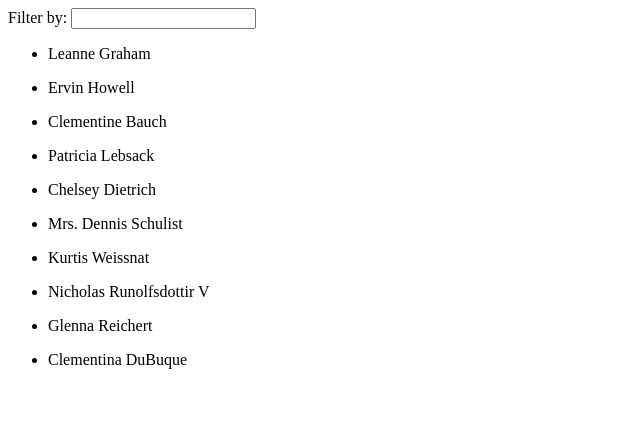
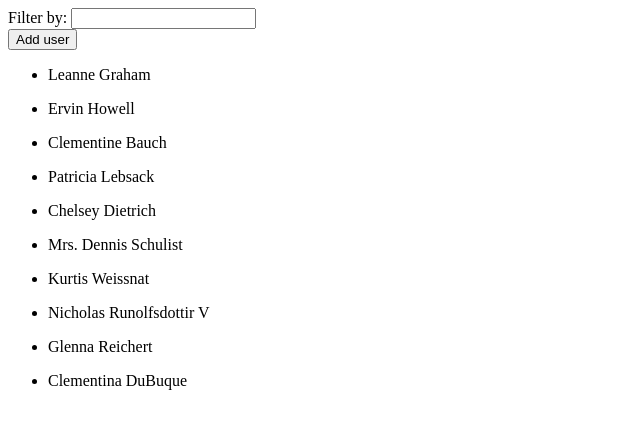
Before and after one commit to lorenzojkrl/ng-filter-pipe, an Angular app: page / in a window 1280 px wide. Shown: the top 424 px of the page, without its empty margins (0-640 px from the left). Built offline with nearby package versions, Linux system fonts and the light colour scheme.

Commit message:
add users feature

```diff
--- a/src/app/app.component.html
+++ b/src/app/app.component.html
@@ -2,6 +2,7 @@
   <label for="filter">Filter by: </label>
   <input type="text" id="filter" [(ngModel)]="filterBy" />
 </div>
+<button (click)="onAddUser()">Add user</button>
 
 <div *ngFor="let user of usersList | filter: filterBy">
   <ul>
--- a/src/app/app.component.ts
+++ b/src/app/app.component.ts
@@ -240,4 +240,30 @@ export class AppComponent {
       },
     },
   ];
+
+  onAddUser() {
+    this.usersList.push({
+      id: Math.floor(Math.random() * 10000),
+      name: 'Leanne Graham',
+      username: 'Bret',
+      email: 'Sincere@april.biz',
+      address: {
+        street: 'Kulas Light',
+        suite: 'Apt. 556',
+        city: 'Gwenborough',
+        zipcode: '92998-3874',
+        geo: {
+          lat: '-37.3159',
+          lng: '81.1496',
+        },
+      },
+      phone: '1-770-736-8031 x56442',
+      website: 'hildegard.org',
+      company: {
+        name: 'Romaguera-Crona',
+        catchPhrase: 'Multi-layered client-server neural-net',
+        bs: 'harness real-time e-markets',
+      },
+    });
+  }
 }
```
